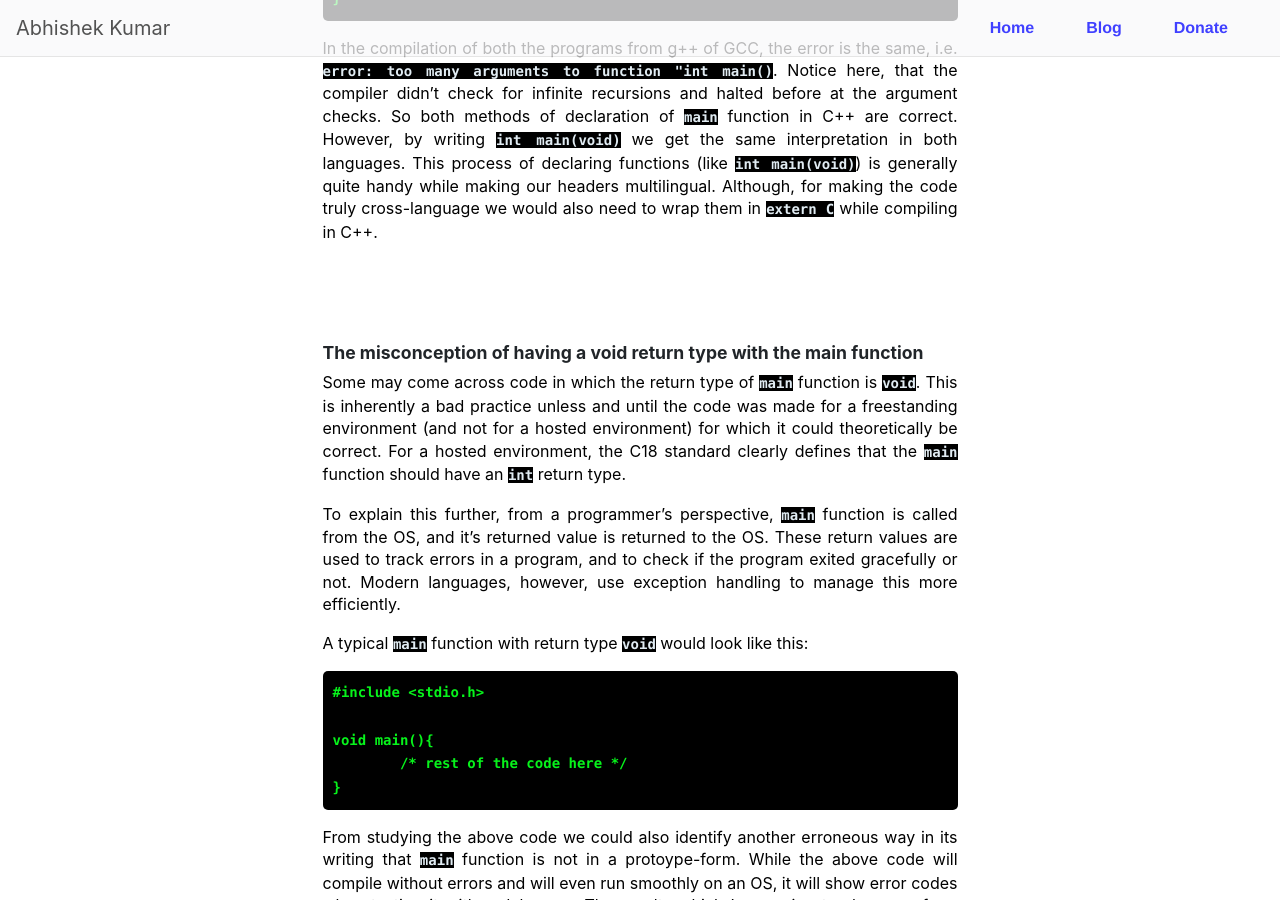
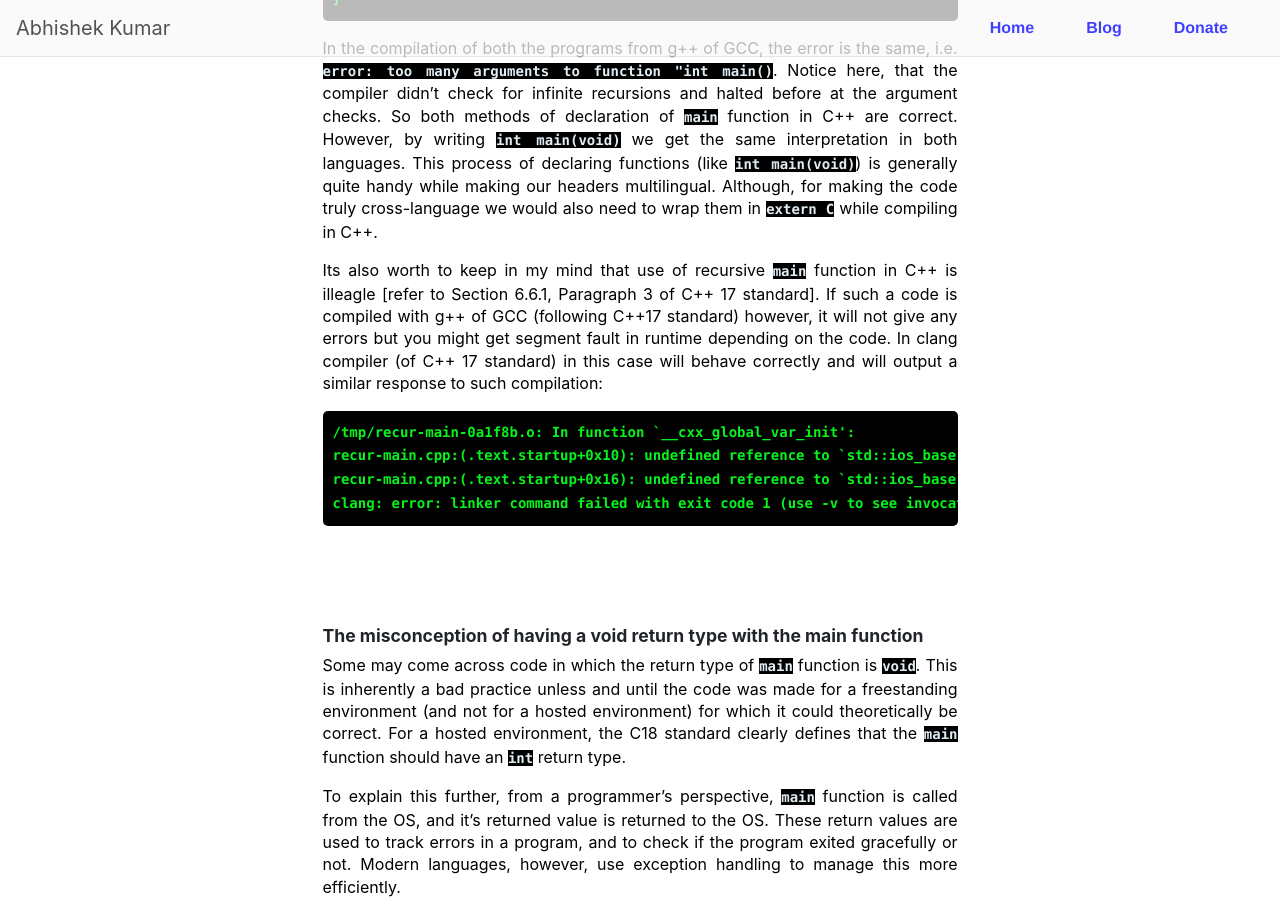
Before and after one commit to Mr-Kumar-Abhishek/Mr-Kumar-Abhishek.github.io, a Jekyll site: the page built from _posts/2020-04-11-overview-of-main-function-in-c-and-c-plus-plus.md, in a window 1280 px wide and 900 px high, scrolled down 5081 px. Built offline with Jekyll 4.4.1, drawn with Linux system fonts in a browser that asks for light colours; nearby versions of some CDN libraries; comment, search, counter and statistics services are not loaded.

Commit message:
include info of recursive main function in C++17

````diff
--- a/_posts/2020-04-11-overview-of-main-function-in-c-and-c-plus-plus.md
+++ b/_posts/2020-04-11-overview-of-main-function-in-c-and-c-plus-plus.md
@@ -178,6 +178,14 @@ int main(void) {
 
 In the compilation of both the programs from g++  of GCC, the error is the same, i.e.  `error: too many arguments to function "int main()`. Notice here, that the compiler didn’t check for infinite recursions and halted before at the argument checks. So both methods of declaration of `main` function in C++ are correct. However, by writing `int main(void)` we get the same interpretation in both languages. This process of declaring functions (like `int main(void)`) is generally quite handy while making our headers multilingual. Although, for making the code truly cross-language we would also need to wrap them in `extern C` while compiling in C++.
 
+Its also worth to keep in my mind that use of recursive `main` function in C++ is illeagle [refer to Section 6.6.1, Paragraph 3 of C++ 17 standard]. If such a code is compiled with g++ of GCC (following C++17 standard) however, it will not give any errors but you might get segment fault in runtime depending on the code. In clang compiler (of C++ 17 standard) in this case will behave correctly and will output a similar response to such compilation:
+
+```
+/tmp/recur-main-0a1f8b.o: In function `__cxx_global_var_init':
+recur-main.cpp:(.text.startup+0x10): undefined reference to `std::ios_base::Init::Init()'
+recur-main.cpp:(.text.startup+0x16): undefined reference to `std::ios_base::Init::~Init()'
+clang: error: linker command failed with exit code 1 (use -v to see invocation)
+```
 
 <br>
 <br>
````
